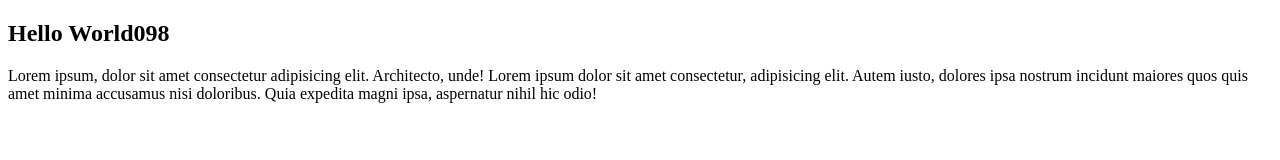
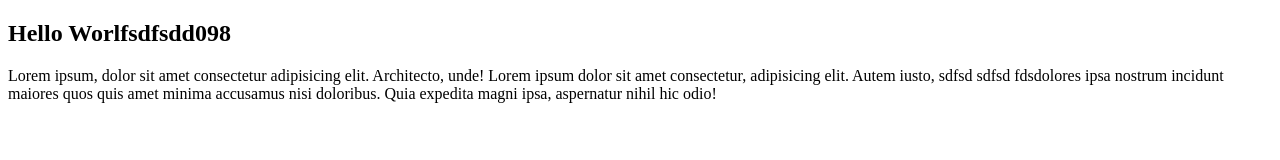
Before and after one commit to satyam-pageup/git-learning, a plain HTML site: page index.html in a window 1280 px wide. Drawn offline with Linux system fonts and the light colour scheme.

Commit message:
2nd change in master

```diff
--- a/index.html
+++ b/index.html
@@ -6,7 +6,7 @@
     <title>Document</title>
 </head>
 <body>
-    <h2>Hello World098</h2>
-    <p>Lorem ipsum, dolor sit amet consectetur adipisicing elit. Architecto, unde! Lorem ipsum dolor sit amet consectetur, adipisicing elit. Autem iusto, dolores ipsa nostrum incidunt maiores quos quis amet minima accusamus nisi doloribus. Quia expedita magni ipsa, aspernatur nihil hic odio!</p>
+    <h2>Hello Worlfsdfsdd098</h2>
+    <p>Lorem ipsum, dolor sit amet consectetur adipisicing elit. Architecto, unde! Lorem ipsum dolor sit amet consectetur, adipisicing elit. Autem iusto,  sdfsd sdfsd fdsdolores ipsa nostrum incidunt maiores quos quis amet minima accusamus nisi doloribus. Quia expedita magni ipsa, aspernatur nihil hic odio!</p>
 </body>
 </html>
```
